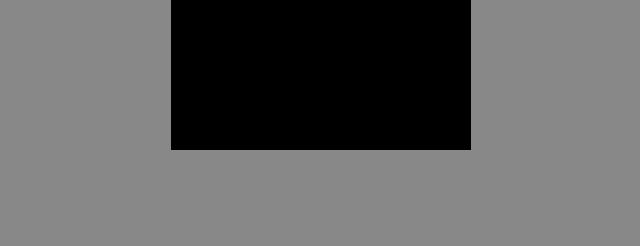
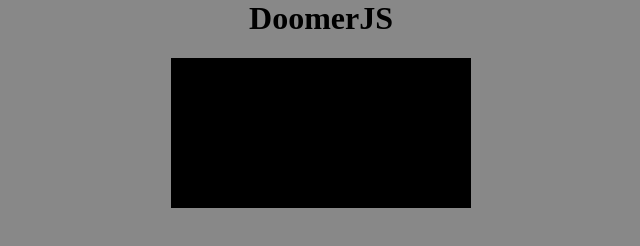
Before and after one commit to osmakari/doomer-js, a website: page index.html in a window 1280 px wide. Shown: the whole page, without its empty margins (319-959 px from the left). Drawn offline with Linux system fonts and the light colour scheme.

Commit message:
little css

```diff
--- a/index.html
+++ b/index.html
@@ -9,6 +9,9 @@
             margin: 0;
             padding: 0;
             background-color: #888;
+        }
+        h1 {
+            text-align: center;
         }
         #doom-wrapper {
             width: 100vw;
@@ -24,6 +27,7 @@
     </style>
 </head>
 <body>
+    <h1>DoomerJS</h1>
     <div id="doom-wrapper">
         <canvas id="doom-canvas">
 
```
